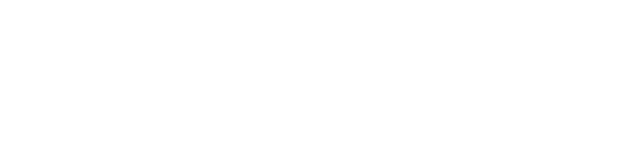
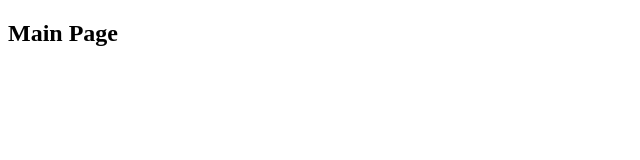
Before and after one commit to wjdwnsgnl/MyProject, a plain HTML site: page index.html in a window 1280 px wide. Shown: the whole page, without its empty margins (0-640 px from the left). Drawn offline with Linux system fonts and the light colour scheme.

Commit message:
add text by master

```diff
--- a/index.html
+++ b/index.html
@@ -6,5 +6,7 @@
 </head>
 <body>
 
+	<h2>Main Page</h2>
+
 </body>
 </html>
```
